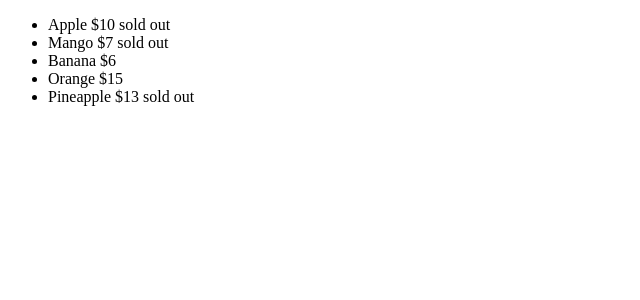
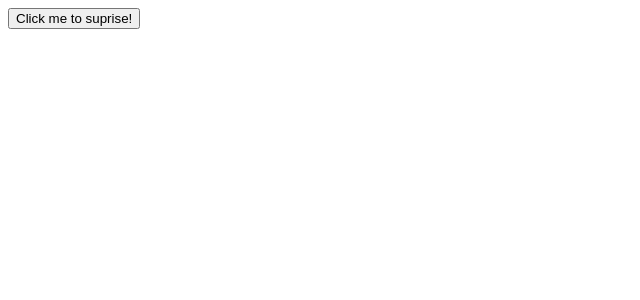
Before and after one commit to pavanuthsara/react-tutorial, a React (Vite) app in the folder reactproject1/: page / in a window 1280 px wide. Shown: the top 300 px of the page, without its empty margins (0-640 px from the left). Built offline with nearby package versions, Linux system fonts and the light colour scheme.

Commit message:
tutorial 21 : event handling in react

```diff
--- a/reactproject1/src/App.jsx
+++ b/reactproject1/src/App.jsx
@@ -1,11 +1,9 @@
-import Hello from "./components/Hello";
-import Fruits from "./components/Fruits";
-import ConditionalComponent from "./components/ConditionalComponent";
+import Message from "./components/Message";
 
 function App() {
   return (
     <div className="App">
-      <Fruits />
+      <Message />
     </div>
   );
 }
--- /dev/null
+++ b/reactproject1/src/components/Message.jsx
@@ -0,0 +1,10 @@
+export default function message() {
+  function handleClick() {
+    console.log("Button clicked! MF");
+  }
+  return (
+    <div>
+      <button onClick={handleClick}>Click me to suprise!</button>
+    </div>
+  );
+}
```
